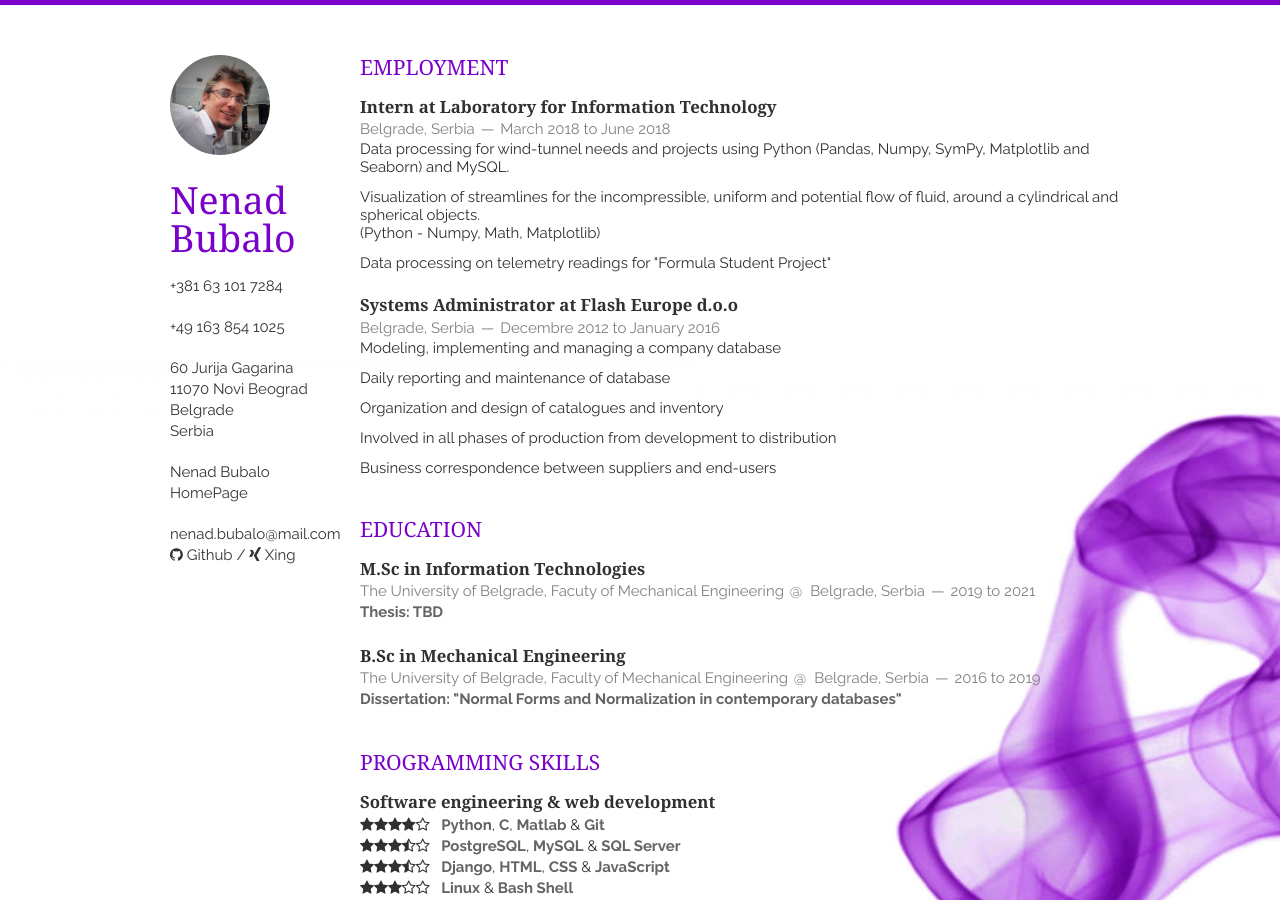
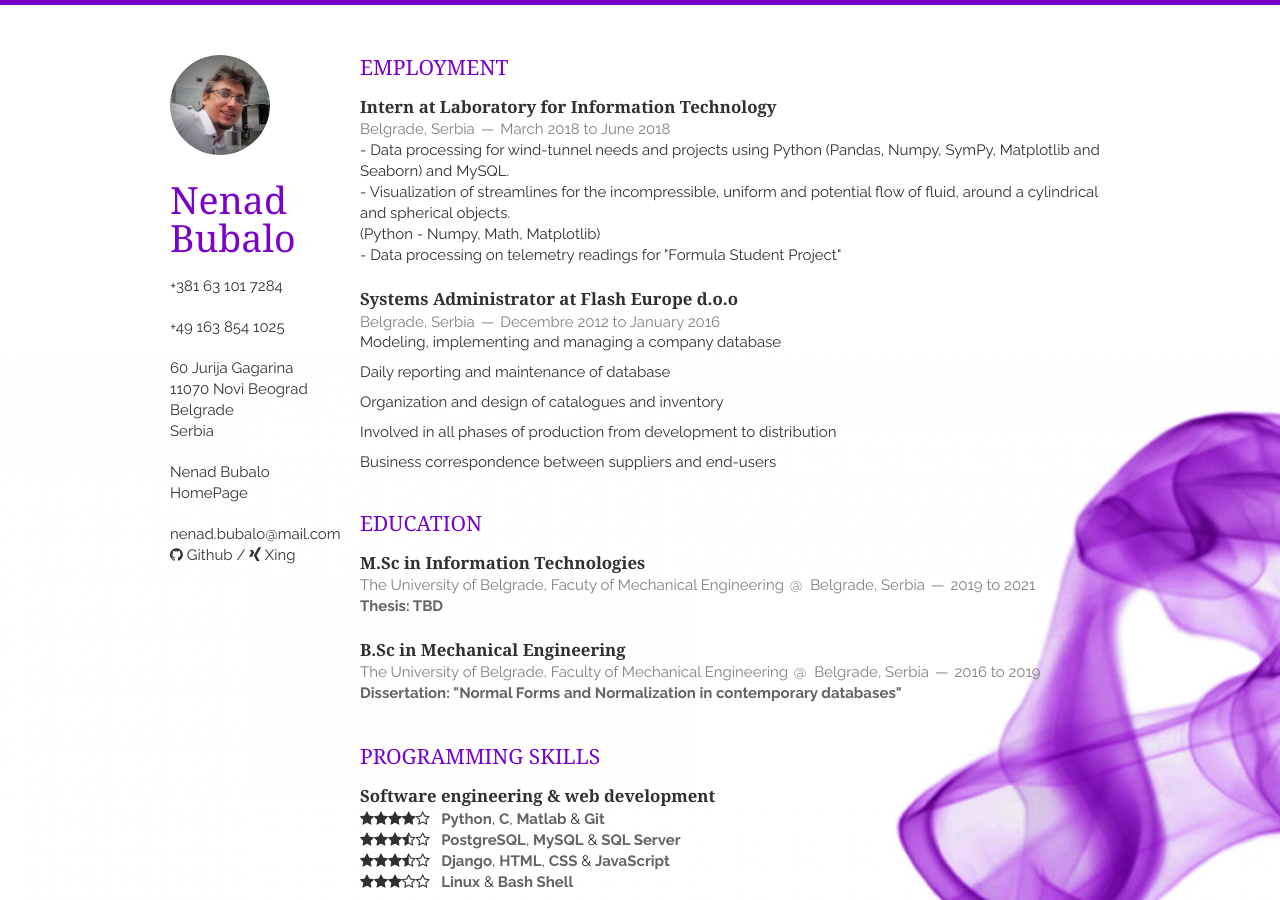
Before and after one commit to MouseOnTheKeys/cv, a Jekyll site: the page built from index.html, in a window 1280 px wide and 900 px high. Built offline with Jekyll 4.4.1, drawn with Linux system fonts in a browser that asks for light colours; nearby versions of some CDN libraries; the list of posts is cut into pages by our own code.

Commit message:
Update employment.html

```diff
--- a/_includes/employment.html
+++ b/_includes/employment.html
@@ -7,12 +7,12 @@
                 <address>Belgrade, Serbia</address><time>March 2018 to June 2018</time>
             </span>
         </header>
-        <ul type="disc">
-        <li>Data processing for wind-tunnel needs and projects using Python
-    (Pandas, Numpy, SymPy, Matplotlib and Seaborn) and MySQL.</li>
-        <li>Visualization of streamlines for the incompressible, uniform and potential flow of fluid, around a cylindrical and spherical objects.<br>(Python - Numpy, Math, Matplotlib)</li>
-        <li>Data processing on telemetry readings for "Formula Student Project"</li>
-        </ul>
+        <p>
+        - Data processing for wind-tunnel needs and projects using Python
+        (Pandas, Numpy, SymPy, Matplotlib and Seaborn) and MySQL.<br>
+        - Visualization of streamlines for the incompressible, uniform and potential flow of fluid, around a cylindrical and spherical objects.<br>(Python - Numpy, Math, Matplotlib)<br>
+        - Data processing on telemetry readings for "Formula Student Project"
+        </p>
     </article>
     <article>
         <header>
```
